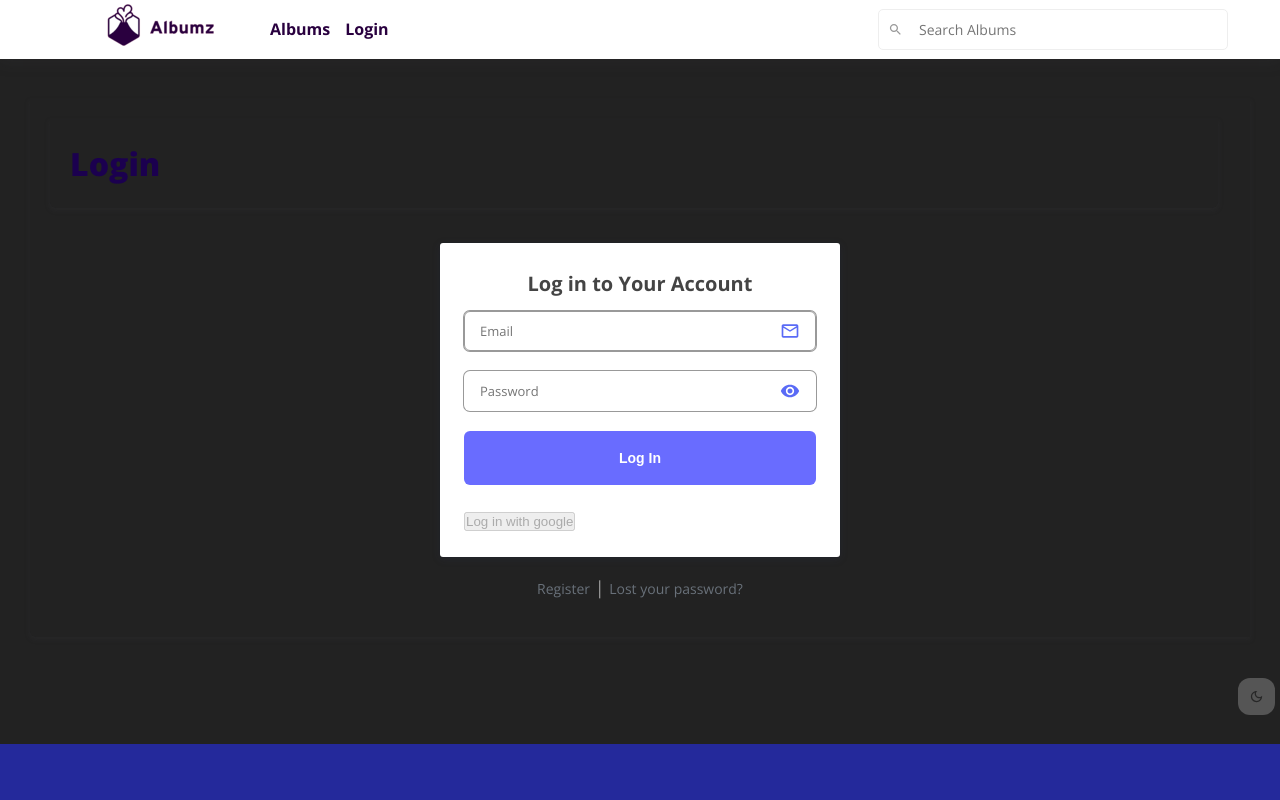
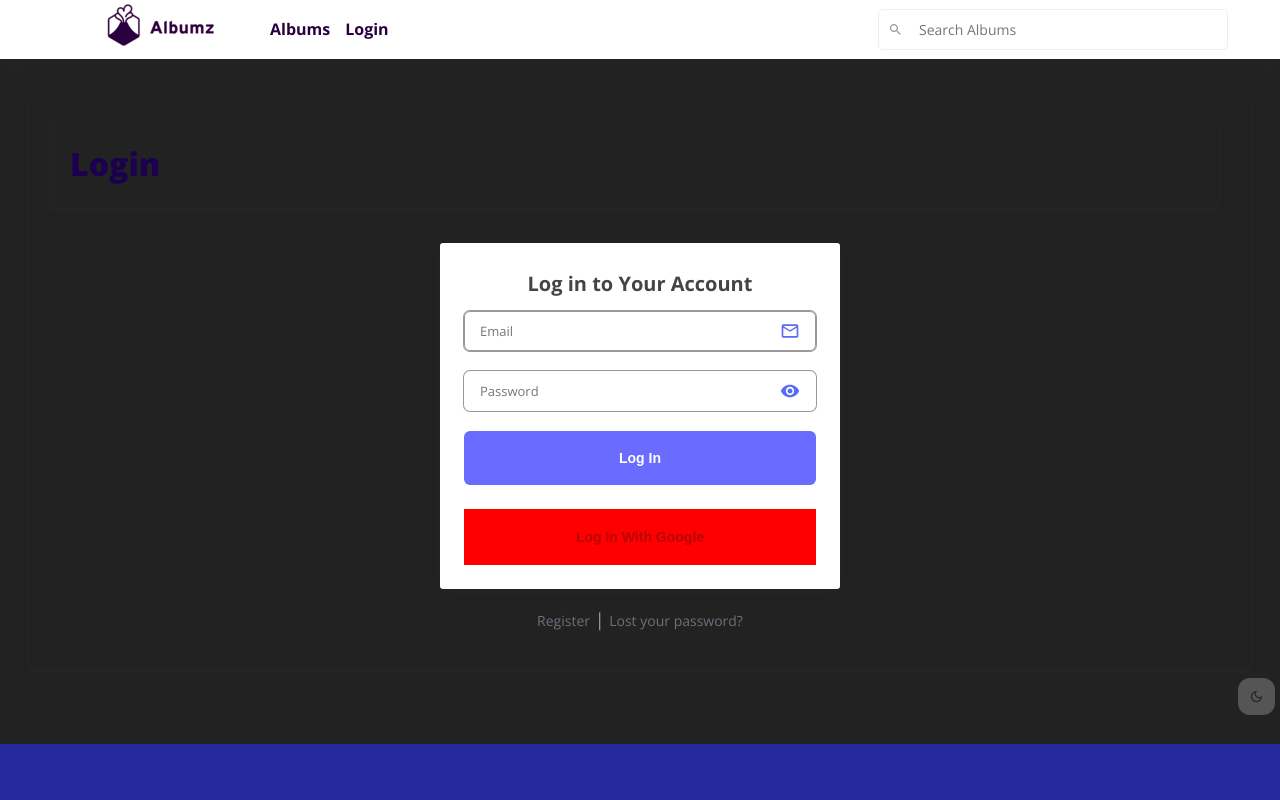
Before and after one commit to esteemayo/next-albumz-client, a Next.js app: page /auth/login in a window 1280 px wide. Shown: the top 800 px of the page. Built offline with nearby package versions, Linux system fonts and the light colour scheme; no server answers.

Commit message:
styled google button

```diff
--- a/styles/Login.module.scss
+++ b/styles/Login.module.scss
@@ -220,6 +220,19 @@
         border-color: #d6d8ff;
       }
     }
+
+    &__btnGoogle {
+      display: inline-block;
+      border: none;
+      outline: none;
+      text-transform: capitalize;
+      width: 100%;
+      min-width: 11rem;
+      padding: 2rem 1rem;
+      font-size: 1.4rem;
+      font-weight: 900;
+      background-color: #f00;
+    }
   }
 
   .links {
```
